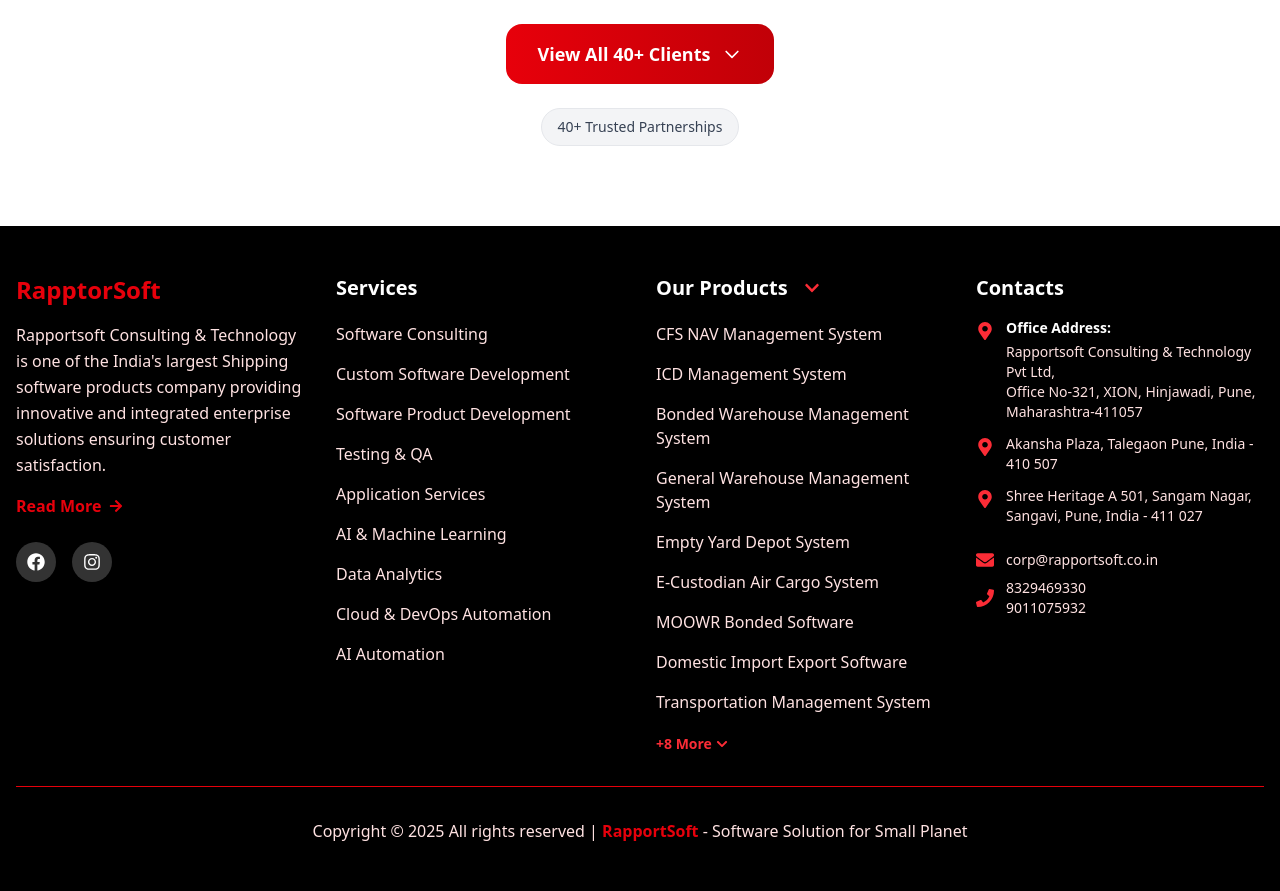
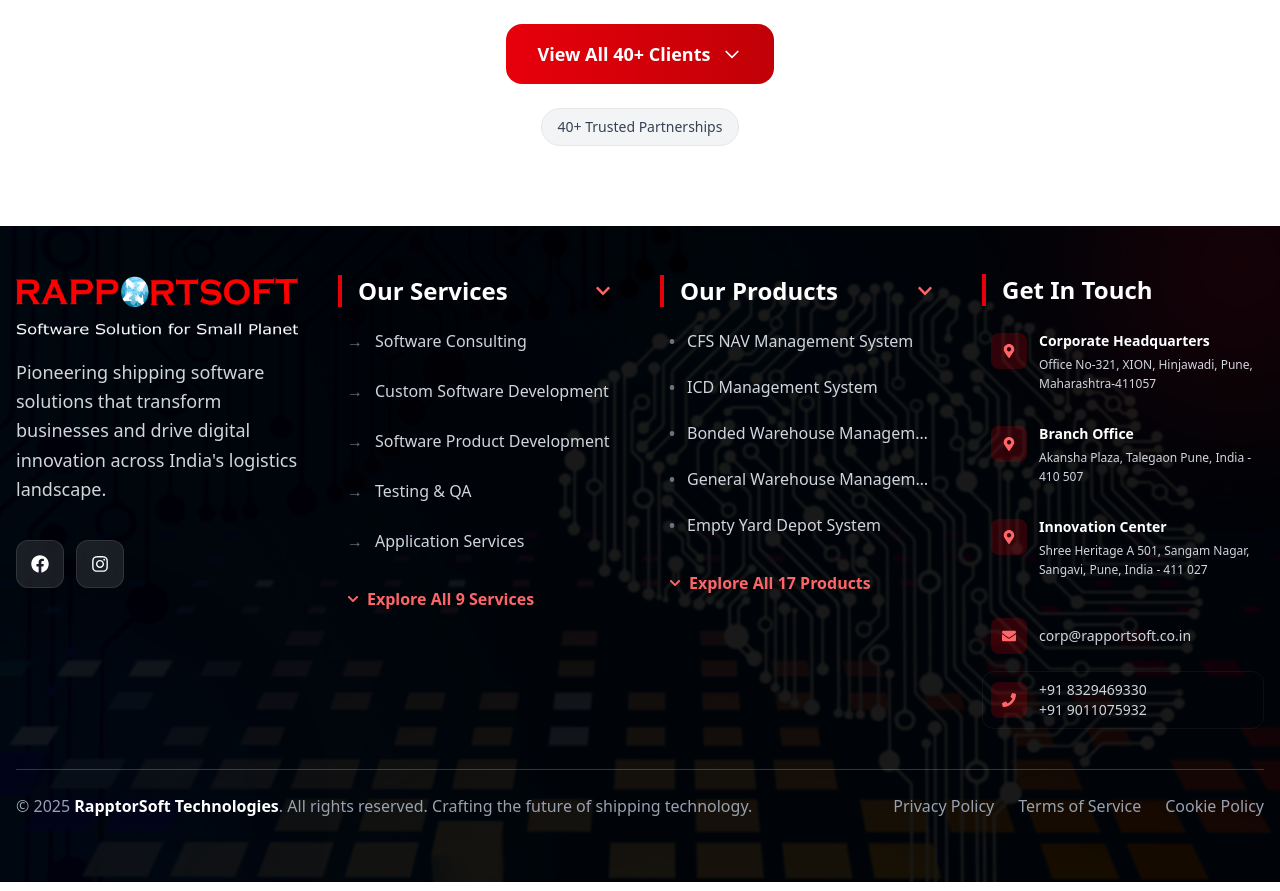
Before and after one commit to Tejaspatil4252/html5, a React (Vite) app: page / in a window 1280 px wide. Shown: the part 6880-7771 px from the top of the page. Built offline with nearby package versions, Linux system fonts and the light colour scheme.

Commit message:
re-designed footer section

```diff
--- a/src/components/footer/Footer.jsx
+++ b/src/components/footer/Footer.jsx
@@ -4,12 +4,15 @@
 import { useNavigate } from 'react-router-dom';
 import productsData from '../../data/ProductsData';
 import servicesData from '../../data/ServicesData';
+import logo from '../../assets/rapptorsoftLOGO/rapportlogo1.png';
+import bg from '../../assets/footerIMG/footerBG.jpg';
 
 const Footer = ({ onProductSelect, onServiceSelect }) => {
   const navigate = useNavigate();
-
   const [isLoaded, setIsLoaded] = useState(false);
   const [isProductsExpanded, setIsProductsExpanded] = useState(false);
+  const [isServicesExpanded, setIsServicesExpanded] = useState(false);
+  const [hoveredItem, setHoveredItem] = useState(null);
 
   useEffect(() => {
     const timer = setTimeout(() => {
@@ -18,7 +21,9 @@
     return () => clearTimeout(timer);
   }, []);
 
-  const visibleProducts = isProductsExpanded ? productsData : productsData.slice(0, 9);
+  // Show only 5 items when collapsed, all when expanded
+  const visibleProducts = isProductsExpanded ? productsData : productsData.slice(0, 5);
+  const visibleServices = isServicesExpanded ? servicesData : servicesData.slice(0, 5);
 
   const handleProductClick = (product) => {
     navigate('/products', { state: { selectedProduct: product } });
@@ -37,121 +42,226 @@
   };
 
   return (
-    <footer className="bg-black text-white py-12">
+    <footer className="relative overflow-hidden">
+      {/* Background Image with Dark Overlay */}
+      <div
+        className="absolute inset-0 bg-cover bg-center bg-no-repeat"
+        style={{ backgroundImage: `url(${bg})` }}
+      />
+
+      {/* Dark Overlay */}
+      <div className="absolute inset-0 bg-black/90 backdrop-blur-[1px]" />
+
+      {/* Animated Glow Effects */}
+      <div className="absolute inset-0 overflow-hidden">
+        <motion.div
+          className="absolute -top-20 -right-20 w-60 h-60 bg-red-600/20 rounded-full blur-3xl"
+          animate={{
+            scale: [1, 1.2, 1],
+            opacity: [0.3, 0.5, 0.3]
+          }}
+          transition={{
+            duration: 4,
+            repeat: Infinity,
+            ease: "easeInOut"
+          }}
+        />
+        <motion.div
+          className="absolute -bottom-20 -left-20 w-80 h-80 bg-blue-600/10 rounded-full blur-3xl"
+          animate={{
+            scale: [1.2, 1, 1.2],
+            opacity: [0.2, 0.4, 0.2]
+          }}
+          transition={{
+            duration: 5,
+            repeat: Infinity,
+            ease: "easeInOut",
+            delay: 1
+          }}
+        />
+      </div>
+
+      {/* Main Content */}
+      <div className="relative z-10 py-12">
         <div className="container mx-auto px-4">
-        <div className="grid grid-cols-1 md:grid-cols-2 lg:grid-cols-4 gap-8 mb-8">
+          {/* Main Footer Grid */}
+          <div className="grid grid-cols-1 md:grid-cols-2 lg:grid-cols-4 gap-10 mb-10">
 
             {/* Company Info */}
             <motion.div
-            className="space-y-4"
-            initial={{ opacity: 0, y: 20 }}
-            animate={isLoaded ? { opacity: 1, y: 0 } : { opacity: 0, y: 20 }}
+              className="space-y-5"
+              initial={{ opacity: 0, y: 30 }}
+              animate={isLoaded ? { opacity: 1, y: 0 } : { opacity: 0, y: 30 }}
               transition={{ duration: 0.6 }}
             >
-            <h2 className="text-red-600 text-2xl font-bold">RapptorSoft</h2>
-            <p className="text-red-100 leading-relaxed">
-              Rapportsoft Consulting & Technology is one of the India's largest Shipping software products company providing innovative and integrated enterprise solutions ensuring customer satisfaction.
+              <motion.div
+                className="flex items-center gap-4 mb-5"
+                whileHover={{ scale: 1.02 }}
+              >
+                <img
+                  src={logo}
+                  alt="RapptorSoft"
+                  className="h-16 w-auto"
+                />
+              </motion.div>
+
+              <p className="text-gray-300 leading-relaxed text-lg font-light">
+                Pioneering shipping software solutions that transform businesses and drive digital innovation across India's logistics landscape.
               </p>
+
+              <div className="flex space-x-3 pt-4">
+                {[
+                  { icon: FaFacebook, href: "#" },
+                  { icon: FaInstagram, href: "#" },
+                ].map((social, index) => (
                   <motion.a
-              href="#"
-              className="inline-flex items-center text-red-600 font-semibold hover:text-red-500 transition-colors duration-300 group"
-              whileHover={{ x: 5 }}
-            >
-              Read More
-              <FaArrowRight className="ml-2 text-sm group-hover:translate-x-1 transition-transform duration-300" />
-            </motion.a>
-            <div className="flex space-x-4 pt-2">
-              <motion.a
-                href="#"
-                className="w-10 h-10 bg-white/20 rounded-full flex items-center justify-center hover:bg-white hover:text-red-600 transition-all duration-300"
-                whileHover={{ scale: 1.1 }}
+                    key={index}
+                    href={social.href}
+                    className="w-12 h-12 bg-white/10 rounded-xl flex items-center justify-center backdrop-blur-sm border border-white/10 text-white hover:border-white/30 transition-all duration-300"
+                    whileHover={{ scale: 1.1, y: -2 }}
                     whileTap={{ scale: 0.95 }}
                   >
-                <FaFacebook className="text-lg" />
+                    <social.icon className="text-lg" />
                   </motion.a>
-              <motion.a
-                href="#"
-                className="w-10 h-10 bg-white/20 rounded-full flex items-center justify-center hover:bg-white hover:text-red-600 transition-all duration-300"
-                whileHover={{ scale: 1.1 }}
-                whileTap={{ scale: 0.95 }}
-              >
-                <FaInstagram className="text-lg" />
-              </motion.a>
+                ))}
               </div>
             </motion.div>
 
-          {/* Services */}
+            {/* Services - Limited to 5 */}
             <motion.div
               className="space-y-4"
-            initial={{ opacity: 0, y: 20 }}
-            animate={isLoaded ? { opacity: 1, y: 0 } : { opacity: 0, y: 20 }}
+              initial={{ opacity: 0, y: 30 }}
+              animate={isLoaded ? { opacity: 1, y: 0 } : { opacity: 0, y: 30 }}
               transition={{ duration: 0.6, delay: 0.1 }}
             >
-            <h3 className="text-xl font-semibold text-white">Services</h3>
-            <ul className="space-y-2">
-              {servicesData.map((service) => (
-                <li key={service.id}>
+              <div className="flex items-center justify-between mb-3">
+                <h3 className="text-2xl font-bold text-white border-l-4 border-red-600 pl-4">
+                  Our Services
+                </h3>
+                <motion.button
+                  onClick={() => setIsServicesExpanded(!isServicesExpanded)}
+                  className="text-red-400 hover:text-white transition-colors p-2 rounded-xl hover:bg-white/5 border border-transparent hover:border-white/10"
+                  whileHover={{ scale: 1.05 }}
+                  whileTap={{ scale: 0.95 }}
+                >
+                  <FaChevronDown className={`text-base transform transition-transform duration-300 ${isServicesExpanded ? 'rotate-180' : ''}`} />
+                </motion.button>
+              </div>
+              <div className="space-y-2">
+                <AnimatePresence>
+                  {visibleServices.map((service, index) => (
+                    <motion.div
+                      key={service.id}
+                      initial={{ opacity: 0, x: -15 }}
+                      animate={{ opacity: 1, x: 0 }}
+                      exit={{ opacity: 0, x: -15 }}
+                      transition={{ duration: 0.3, delay: index * 0.05 }}
+                    >
                       <motion.button
                         onClick={() => handleServiceClick(service)}
-                    className="text-red-100 hover:text-white transition-colors duration-300 block py-1 text-left w-full"
-                    whileHover={{ x: 5 }}
+                        onMouseEnter={() => setHoveredItem(`service-${service.id}`)}
+                        onMouseLeave={() => setHoveredItem(null)}
+                        className="text-gray-300 hover:text-white transition-all duration-300 text-left p-2 rounded-xl hover:bg-white/5 w-full group border border-transparent hover:border-white/10"
+                        whileHover={{ x: 6 }}
                       >
+                        <div className="flex items-center gap-3">
+                          <motion.div
+                            animate={{
+                              scale: hoveredItem === `service-${service.id}` ? 1.4 : 1,
+                              color: hoveredItem === `service-${service.id}` ? '#ef4444' : '#6b7280'
+                            }}
+                            className="text-base font-bold transition-colors duration-300"
+                          >
+                            →
+                          </motion.div>
+                          <span className="text-base group-hover:font-semibold transition-all duration-300">
                             {service.title}
+                          </span>
+                        </div>
                       </motion.button>
-                </li>
+                    </motion.div>
                   ))}
-            </ul>
+                </AnimatePresence>
+              </div>
+
+              {servicesData.length > 5 && (
+                <motion.button
+                  onClick={() => setIsServicesExpanded(!isServicesExpanded)}
+                  className="text-red-400 hover:text-white text-base font-semibold flex items-center gap-2 mt-3 p-2 rounded-xl hover:bg-white/5 w-full border border-transparent hover:border-white/10"
+                  whileHover={{ x: 4 }}
+                >
+                  <FaChevronDown className={`text-xs transform transition-transform duration-300 ${isServicesExpanded ? 'rotate-180' : ''}`} />
+                  {isServicesExpanded ? 'Show Less' : `Explore All ${servicesData.length} Services`}
+                </motion.button>
+              )}
             </motion.div>
 
-          {/* Our Products */}
+            {/* Our Products - Limited to 5 */}
             <motion.div
               className="space-y-4"
-            initial={{ opacity: 0, y: 20 }}
-            animate={isLoaded ? { opacity: 1, y: 0 } : { opacity: 0, y: 20 }}
+              initial={{ opacity: 0, y: 30 }}
+              animate={isLoaded ? { opacity: 1, y: 0 } : { opacity: 0, y: 30 }}
               transition={{ duration: 0.6, delay: 0.2 }}
             >
-            <div className="flex items-center gap-4">
-              <h3 className="text-xl font-semibold text-white">Our Products</h3>
+              <div className="flex items-center justify-between mb-3">
+                <h3 className="text-2xl font-bold text-white border-l-4 border-red-600 pl-4">
+                  Our Products
+                </h3>
                 <motion.button
                   onClick={() => setIsProductsExpanded(!isProductsExpanded)}
-                className="text-red-500 hover:text-red-400 transition-colors"
-                whileHover={{ scale: 1.1 }}
+                  className="text-red-400 hover:text-white transition-colors p-2 rounded-xl hover:bg-white/5 border border-transparent hover:border-white/10"
+                  whileHover={{ scale: 1.05 }}
                   whileTap={{ scale: 0.95 }}
                 >
-                <FaChevronDown className={`transform transition-transform duration-300 ${isProductsExpanded ? 'rotate-180' : ''}`} />
+                  <FaChevronDown className={`text-base transform transition-transform duration-300 ${isProductsExpanded ? 'rotate-180' : ''}`} />
                 </motion.button>
               </div>
 
-            <ul className="space-y-2">
+              <div className="space-y-1">
                 <AnimatePresence>
-                {visibleProducts.map((product) => (
-                  <motion.li
+                  {visibleProducts.map((product, index) => (
+                    <motion.div
                       key={product.id}
-                    initial={{ opacity: 0, height: 0 }}
-                    animate={{ opacity: 1, height: 'auto' }}
-                    exit={{ opacity: 0, height: 0 }}
-                    transition={{ duration: 0.3 }}
+                      initial={{ opacity: 0, x: -15 }}
+                      animate={{ opacity: 1, x: 0 }}
+                      exit={{ opacity: 0, x: -15 }}
+                      transition={{ duration: 0.3, delay: index * 0.05 }}
                     >
                       <motion.button
                         onClick={() => handleProductClick(product)}
-                      className="text-red-100 hover:text-white transition-colors duration-300 block py-1 text-left w-full"
-                      whileHover={{ x: 5 }}
+                        onMouseEnter={() => setHoveredItem(`product-${product.id}`)}
+                        onMouseLeave={() => setHoveredItem(null)}
+                        className="text-gray-300 hover:text-white transition-all duration-300 text-left p-2 rounded-xl hover:bg-white/5 w-full group border border-transparent hover:border-white/10"
+                        whileHover={{ x: 6 }}
                       >
+                        <div className="flex items-center gap-3">
+                          <motion.div
+                            animate={{
+                              scale: hoveredItem === `product-${product.id}` ? 1.4 : 1,
+                              color: hoveredItem === `product-${product.id}` ? '#ef4444' : '#6b7280'
+                            }}
+                            className="text-base font-bold transition-colors duration-300"
+                          >
+                            •
+                          </motion.div>
+                          <span className="text-base group-hover:font-semibold transition-all duration-300 truncate">
                             {product.name}
+                          </span>
+                        </div>
                       </motion.button>
-                  </motion.li>
+                    </motion.div>
                   ))}
                 </AnimatePresence>
-            </ul>
+              </div>
 
-            {productsData.length > 9 && (
+              {productsData.length > 5 && (
                 <motion.button
                   onClick={() => setIsProductsExpanded(!isProductsExpanded)}
-                className="text-red-500 hover:text-red-400 text-sm font-semibold flex items-center gap-1 mt-2"
-                whileHover={{ x: 5 }}
+                  className="text-red-400 hover:text-white text-base font-semibold flex items-center gap-2 mt-3 p-2 rounded-xl hover:bg-white/5 w-full border border-transparent hover:border-white/10"
+                  whileHover={{ x: 4 }}
                 >
-                {isProductsExpanded ? 'Show Less' : `+${productsData.length - 9} More`}
                   <FaChevronDown className={`text-xs transform transition-transform duration-300 ${isProductsExpanded ? 'rotate-180' : ''}`} />
+                  {isProductsExpanded ? 'Show Less' : `Explore All ${productsData.length} Products`}
                 </motion.button>
               )}
             </motion.div>
@@ -159,64 +269,103 @@
             {/* Contact Info */}
             <motion.div
               className="space-y-4"
-            initial={{ opacity: 0, y: 20 }}
-            animate={isLoaded ? { opacity: 1, y: 0 } : { opacity: 0, y: 20 }}
+              initial={{ opacity: 0, y: 30 }}
+              animate={isLoaded ? { opacity: 1, y: 0 } : { opacity: 0, y: 30 }}
               transition={{ duration: 0.6, delay: 0.3 }}
             >
-            <h3 className="text-xl font-semibold text-white">Contacts</h3>
+              <h3 className="text-2xl font-bold text-white border-l-4 border-red-600 pl-4">
+                Get In Touch
+              </h3>
+
               <div className="space-y-4">
                 <div className="space-y-3">
-                <div className="flex items-start space-x-3">
-                  <FaMapMarkerAlt className="text-red-500 text-lg mt-1 flex-shrink-0" />
-                  <div className="text-red-100 text-sm">
-                    <p className="font-semibold text-white mb-1">Office Address:</p>
-                    <p>Rapportsoft Consulting & Technology Pvt Ltd,</p>
-                    <p>Office No-321, XION, Hinjawadi, Pune,</p>
-                    <p>Maharashtra-411057</p>
+                  {[
+                    {
+                      title: "Corporate Headquarters",
+                      address: "Office No-321, XION, Hinjawadi, Pune, Maharashtra-411057",
+                      icon: FaMapMarkerAlt
+                    },
+                    {
+                      title: "Branch Office",
+                      address: "Akansha Plaza, Talegaon Pune, India - 410 507",
+                      icon: FaMapMarkerAlt
+                    },
+                    {
+                      title: "Innovation Center",
+                      address: "Shree Heritage A 501, Sangam Nagar, Sangavi, Pune, India - 411 027",
+                      icon: FaMapMarkerAlt
+                    }
+                  ].map((office, index) => (
+                    <motion.div
+                      key={index}
+                      className="flex items-start gap-3 group cursor-pointer p-2 rounded-xl hover:bg-white/5 transition-all duration-300 border border-transparent hover:border-white/10"
+                      whileHover={{ x: 4 }}
+                    >
+                      <div className="w-9 h-9 bg-red-600/20 rounded-lg flex items-center justify-center group-hover:bg-red-600 transition-colors duration-300 mt-0.5">
+                        <office.icon className="text-red-400 text-sm group-hover:text-white" />
                       </div>
+                      <div className="flex-1">
+                        <p className="text-white text-sm font-semibold mb-1">{office.title}</p>
+                        <p className="text-gray-300 text-xs leading-relaxed">{office.address}</p>
                       </div>
-                <div className="flex items-start space-x-3">
-                  <FaMapMarkerAlt className="text-red-500 text-lg mt-1 flex-shrink-0" />
-                  <p className="text-red-100 text-sm">Akansha Plaza, Talegaon Pune, India - 410 507</p>
-                </div>
-                <div className="flex items-start space-x-3">
-                  <FaMapMarkerAlt className="text-red-500 text-lg mt-1 flex-shrink-0" />
-                  <p className="text-red-100 text-sm">Shree Heritage A 501, Sangam Nagar, Sangavi, Pune, India - 411 027</p>
-                </div>
+                    </motion.div>
+                  ))}
                 </div>
 
-              <div className="space-y-2 pt-2">
-                <div className="flex items-center space-x-3">
-                  <FaEnvelope className="text-red-500 text-lg flex-shrink-0" />
-                  <a href="mailto:corp@rapportsoft.co.in" className="text-red-100 hover:text-white transition-colors text-sm">
-                    corp@rapportsoft.co.in
-                  </a>
+                <div className="space-y-2 pt-1">
+                  <motion.a
+                    href="mailto:corp@rapportsoft.co.in"
+                    className="flex items-center gap-3 text-gray-300 hover:text-white transition-colors group p-2 rounded-xl hover:bg-white/5 border border-transparent hover:border-white/10"
+                    whileHover={{ x: 4 }}
+                  >
+                    <div className="w-9 h-9 bg-red-600/20 rounded-lg flex items-center justify-center group-hover:bg-red-600 transition-colors duration-300">
+                      <FaEnvelope className="text-red-400 text-sm group-hover:text-white" />
                     </div>
-                <div className="flex items-center space-x-3">
-                  <FaPhone className="text-red-500 text-lg flex-shrink-0" />
-                  <div className="text-red-100 text-sm">
-                    <a href="tel:8329469330" className="hover:text-white transition-colors block">8329469330</a>
-                    <a href="tel:9011075932" className="hover:text-white transition-colors block">9011075932</a>
+                    <span className="text-sm font-medium">corp@rapportsoft.co.in</span>
+                  </motion.a>
+
+                  <div className="flex items-center gap-3 text-gray-300 p-2 rounded-xl border border-white/5">
+                    <div className="w-9 h-9 bg-red-600/20 rounded-lg flex items-center justify-center">
+                      <FaPhone className="text-red-400 text-sm" />
+                    </div>
+                    <div className="text-sm">
+                      <a href="tel:8329469330" className="hover:text-white transition-colors block font-medium">+91 8329469330</a>
+                      <a href="tel:9011075932" className="hover:text-white transition-colors block font-medium">+91 9011075932</a>
                     </div>
                   </div>
                 </div>
               </div>
             </motion.div>
-
           </div>
 
           {/* Bottom Bar */}
           <motion.div
-          className="border-t border-red-600 pt-8 text-center"
+            className="border-t border-white/20 pt-6 pb-4"
             initial={{ opacity: 0 }}
             animate={isLoaded ? { opacity: 1 } : { opacity: 0 }}
             transition={{ duration: 0.6, delay: 0.4 }}
           >
-          <p className="text-red-100">
-            Copyright &copy; {new Date().getFullYear()} All rights reserved |
-            <span className="text-red-600 font-semibold"> RapportSoft</span> - Software Solution for Small Planet
+            <div className="flex flex-col lg:flex-row items-center justify-between gap-4">
+              <p className="text-gray-400 text-base text-center lg:text-left font-light">
+                © {new Date().getFullYear()} <span className="text-white font-semibold">RapptorSoft Technologies</span>.
+                All rights reserved. Crafting the future of shipping technology.
               </p>
+
+              <div className="flex items-center gap-6 text-base text-gray-400">
+                {['Privacy Policy', 'Terms of Service', 'Cookie Policy'].map((item, index) => (
+                  <motion.a
+                    key={index}
+                    href="#"
+                    className="hover:text-white transition-colors font-light"
+                    whileHover={{ y: -1 }}
+                  >
+                    {item}
+                  </motion.a>
+                ))}
+              </div>
+            </div>
           </motion.div>
+        </div>
       </div>
     </footer>
   );
```
Also changed, not shown: src/assets/footerIMG/footerBG.jpg (added), src/assets/rapptorsoftLOGO/rapportlogo1.png (added). Lines whose indentation alone changed are shown as unchanged.
